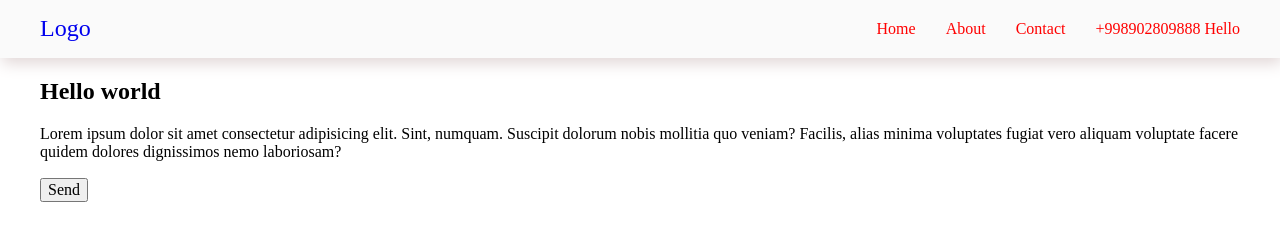
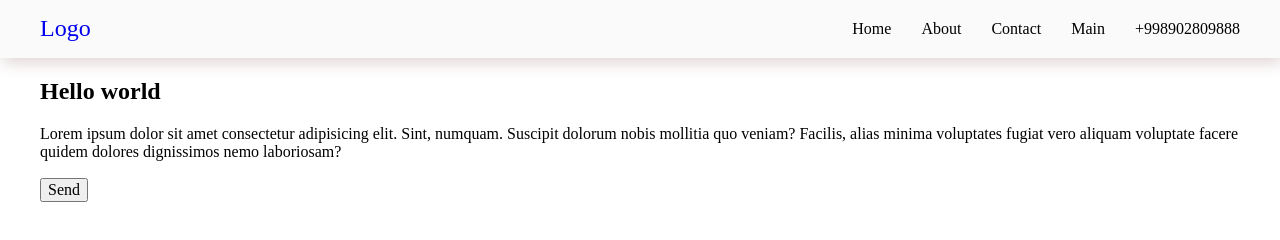
Before and after one commit to nurmuhammad9888/Template-sass, a plain HTML site: page index.html in a window 1280 px wide. Drawn offline with Linux system fonts and the light colour scheme.

Commit message:
Add header

```diff
--- a/index.html
+++ b/index.html
@@ -21,23 +21,24 @@
                 Home
               </a>
             </li>
-
             <li class="sitenav__item">
               <a class="sitenav__link" href="#">
                 About
               </a>
             </li>
-
             <li class="sitenav__item">
               <a class="sitenav__link" href="#">
                 Contact
               </a>
             </li>
-
+              <li class="sitenav__item">
+                <a class="sitenav__link" href="#">
+                  Main
+                </a>
+              </li>
               <li class="sitenav__item">
                 <a class="sitenav__link" href="#">
                   +998902809888
-                Hello
                 </a>
               </li>
             </ul>
--- a/scss/blocks/_header.scss
+++ b/scss/blocks/_header.scss
@@ -20,10 +20,12 @@
 }
 
 .sitenav__link{
-  color: red;
+  color: #000;
   text-decoration: none;
 }
-
+.sitenav__link:hover{
+  color: aqua;
+}
 .logo{
   text-decoration: none;
   font-size: 24px;
```
Also changed, not shown: css/main.css, 1 other file. Lines whose indentation alone changed are shown as unchanged.
